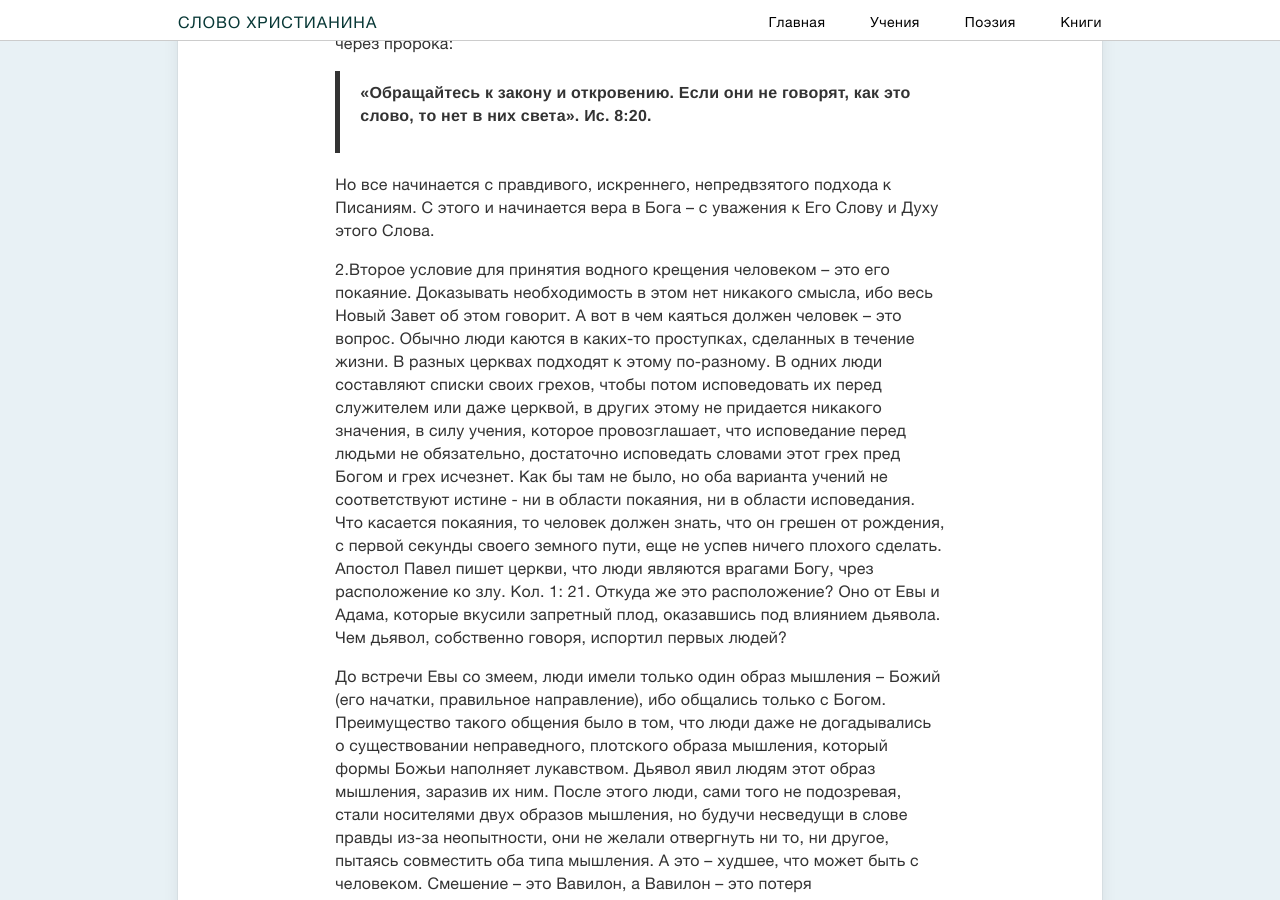
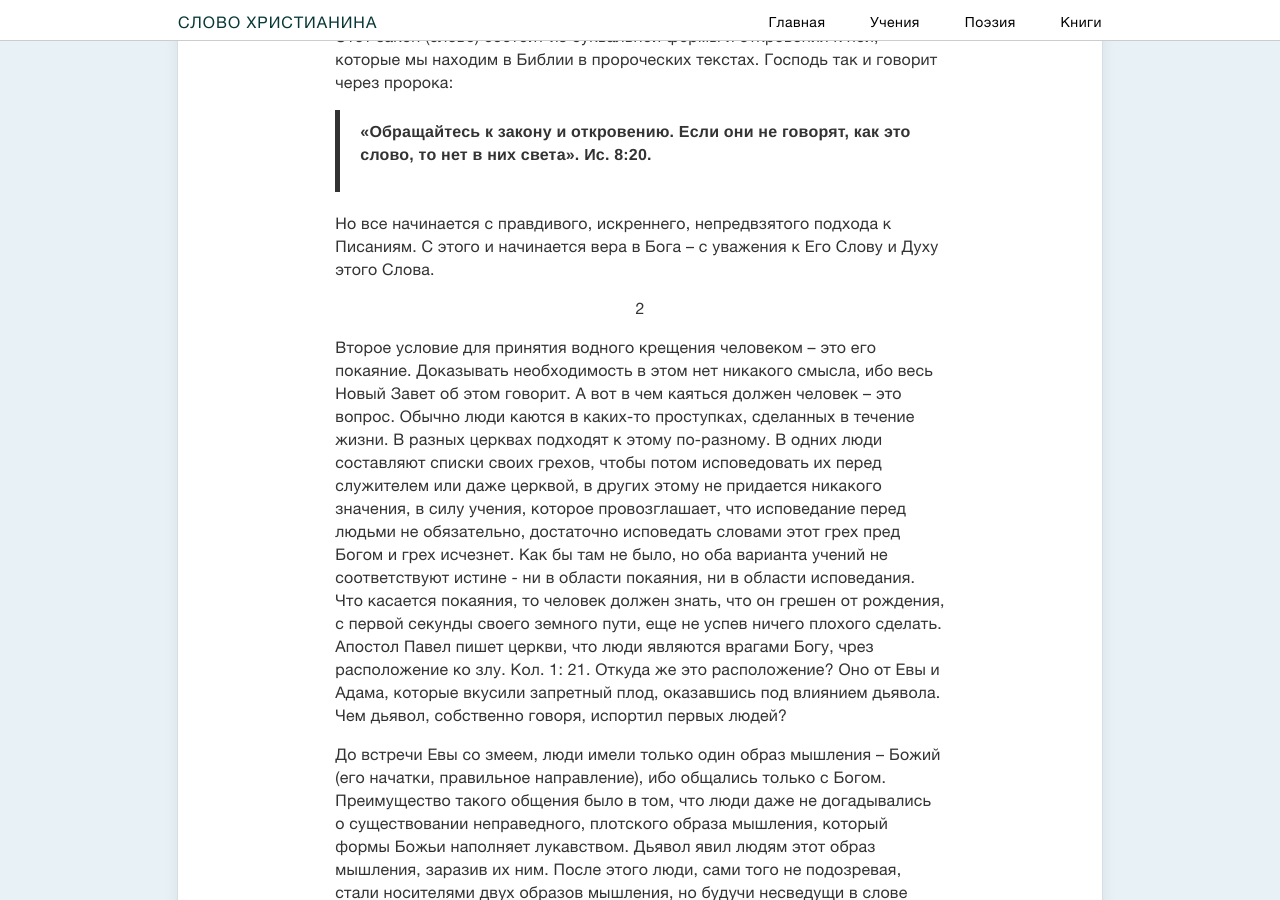
Before and after one commit to slovohrista/slovohrista.github.io, a Jekyll site: the page built from _posts/doctrine/2012-03-10-vodnoe-kreshhenie-vo-imja-gospoda-iisusa-hrista.md, in a window 1280 px wide and 900 px high, scrolled down 5790 px. Built offline with Jekyll 4.4.1, drawn with Linux system fonts in a browser that asks for light colours; nearby versions of some CDN libraries; comment, search, counter and statistics services are not loaded; some of the changed text lies outside the part shown.

Commit message:
Update 2012-03-10-vodnoe-kreshhenie-vo-imja-gospoda-iisusa-hrista.md

```diff
--- a/_posts/doctrine/2012-03-10-vodnoe-kreshhenie-vo-imja-gospoda-iisusa-hrista.md
+++ b/_posts/doctrine/2012-03-10-vodnoe-kreshhenie-vo-imja-gospoda-iisusa-hrista.md
@@ -21,7 +21,10 @@
 
 ### УСЛОВИЯ ВОДНОГО КРЕЩЕНИЯ
 
-1.Здесь нет главного и второстепенного. Главное все. Но есть порядок, и на первом месте в этом порядке стоит вера в Бога. Писание учит, что
+1
+{: style="text-align: center"}
+
+Здесь нет главного и второстепенного. Главное все. Но есть порядок, и на первом месте в этом порядке стоит вера в Бога. Писание учит, что
 
 >«без веры Богу угодить невозможно; ибо надобно, чтобы приходящий к Богу веровал, что Он есть, и ищущим Его воздает». Евр. 11: 6.
 
@@ -77,7 +80,10 @@
 
 Но все начинается с правдивого, искреннего, непредвзятого подхода к Писаниям. С этого и начинается вера в Бога – с уважения к Его Слову и Духу этого Слова.
 
-2.Второе условие для принятия водного крещения человеком – это его покаяние. Доказывать необходимость в этом нет никакого смысла, ибо весь Новый Завет об этом говорит. А вот в чем каяться должен человек – это вопрос.
+2
+{: style="text-align: center"}
+
+Второе условие для принятия водного крещения человеком – это его покаяние. Доказывать необходимость в этом нет никакого смысла, ибо весь Новый Завет об этом говорит. А вот в чем каяться должен человек – это вопрос.
 Обычно люди каются в каких-то проступках, сделанных в течение жизни. В разных церквах подходят к этому по-разному. В одних люди составляют списки своих грехов, чтобы потом исповедовать их перед служителем или даже церквой, в других этому не придается никакого значения, в силу учения, которое провозглашает, что исповедание перед людьми не обязательно, достаточно исповедать словами этот грех пред Богом и грех исчезнет. Как бы там не было, но оба варианта учений не соответствуют истине - ни в области покаяния, ни в области исповедания.
 Что касается покаяния, то человек должен знать, что он грешен от рождения, с первой секунды своего земного пути, еще не успев ничего плохого сделать. Апостол Павел пишет церкви, что люди являются врагами Богу, чрез расположение ко злу. Кол. 1: 21. Откуда же это расположение? Оно от Евы и Адама, которые вкусили запретный плод, оказавшись под влиянием дьявола. Чем дьявол, собственно говоря, испортил первых людей?
 
@@ -137,7 +143,10 @@
 
 Если человек так понимает вопросы покаяния и исповедания, как это изложено выше, то, конечно же, он выполнил еще одно условие, необходимое для водного крещения. Ибо он в этой области точно будет креститься в Христа-Слово, а не в какого-нибудь Ваала, наряженного во Христа.
 
-3.Исходя из выше написанного о вере в Бога, которая базируется на учении Духа Святого, следующим условием, которое должно состояться в жизни желающего принять водное крещение, заключается в том, что он должен быть ознакомлен со всеми основополагающими (фундаментальными) учениями церкви Христовой. Это учения о вере в Бога, покаянии, крещении водном, крещении Духом Святым, огненном крещении, браках и что с ними связано, единстве духа, десятинах, праведных судах Божьих. Служитель церкви должен предлагать новообращенному не «кота в мешке», а нормальные, полноценные учения, из которых состоит фундамент церкви, кость тела Христа, где углами здания и главой тела должен быть библейский пример Христа. Ибо написано:
+3
+{: style="text-align: center"}
+
+Исходя из выше написанного о вере в Бога, которая базируется на учении Духа Святого, следующим условием, которое должно состояться в жизни желающего принять водное крещение, заключается в том, что он должен быть ознакомлен со всеми основополагающими (фундаментальными) учениями церкви Христовой. Это учения о вере в Бога, покаянии, крещении водном, крещении Духом Святым, огненном крещении, браках и что с ними связано, единстве духа, десятинах, праведных судах Божьих. Служитель церкви должен предлагать новообращенному не «кота в мешке», а нормальные, полноценные учения, из которых состоит фундамент церкви, кость тела Христа, где углами здания и главой тела должен быть библейский пример Христа. Ибо написано:
 
 >«Слова мудрых – как иглы и как вбитые гвозди, и составители их – от единого пастыря. А что сверх всего этого, сын мой, того берегись: составлять много книг – конца не будет, и много читать – утомительно для тела (духовного тела личности, тела Христа (церкви), которое в первичном виде заключается в учении (храме), в котором живет Бог-Дух, авт.). Выслушаем сущность всего…». Екк. 12: 11-13.
 
@@ -147,7 +156,10 @@
 
 Сам новообращенный должен стараться сравнивать то, что ему влагают в уши с тем, что он читает в Писаниях. Да, он только-только подошел к своему духовному рождению, но буквальная форма Христа ему доступна в Писаниях. Если он будет искренен в своем желании угодить Богу, а не себе, то Бог, используя ту информацию из Библии, которая доступна его сознанию, поможет ему увидеть умом достаточно, чтобы сделать правильные выводы в отношении учения и порядков церкви, в которые ему предстоит креститься. Ни в коем случае критериями выбора не должны быть внешние плотские показатели – такие, как красота культового здания, количество людей в церкви, материальное благополучие, песнопения, танцы, прославления, молитвы. Потому что неизвестно на каких основаниях (учениях) все это создано. Главное – это верное учение, которое не противоречит Христу и здравому смыслу, ориентирующимся на Его пример. Каждый новообращенный, если у него все в порядке с мозгами, наблюдая то или иное действие в церкви, на которое дает «добро» священнослужитель, может задать сам себе элементарный вопрос: «А Христос так бы поступил?». Если считаете, что Он так бы не поступил, то задавайте вопросы. Если исчерпывающих и переубеждающих, что это Христос, ответов не получили, лучше с этим служением не связывайтесь. Просите Господа, чтобы Он вас привел в Свою церковь.
 
-4.В силу сложившихся стереотипов в христианской религиозной среде, человек, который хочет принять водное крещение, должен знать, что нельзя принимать его в холодное время года или в условиях, которые ставят под угрозу его здоровье. Почему? Потому что это – искушение Господа.
+4
+{: style="text-align: center"}
+
+В силу сложившихся стереотипов в христианской религиозной среде, человек, который хочет принять водное крещение, должен знать, что нельзя принимать его в холодное время года или в условиях, которые ставят под угрозу его здоровье. Почему? Потому что это – искушение Господа.
 
 В пустыне искушения дьявол поставил Христа на крыло храма и предложил Ему доказать, что Он – Сын Божий. Суть, как мы знаем, заключалась в том, чтобы Христос прыгнул с крыла храма. Если Он Сын Божий, то ангелы не дадут Ему разбиться, но понесут (Пс.90). На это предложение сатаны, которое имело в основании пророческое слово из псалма, Христос сказал:
 
```
